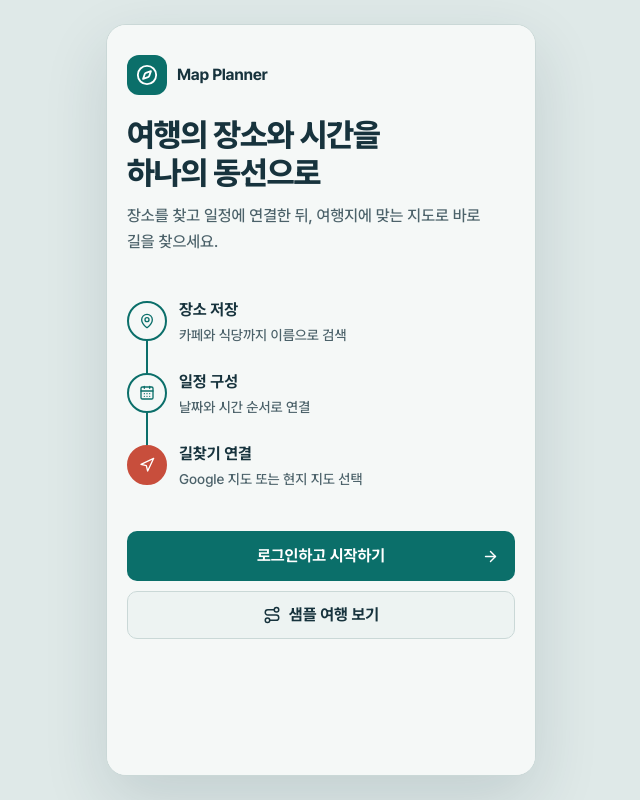
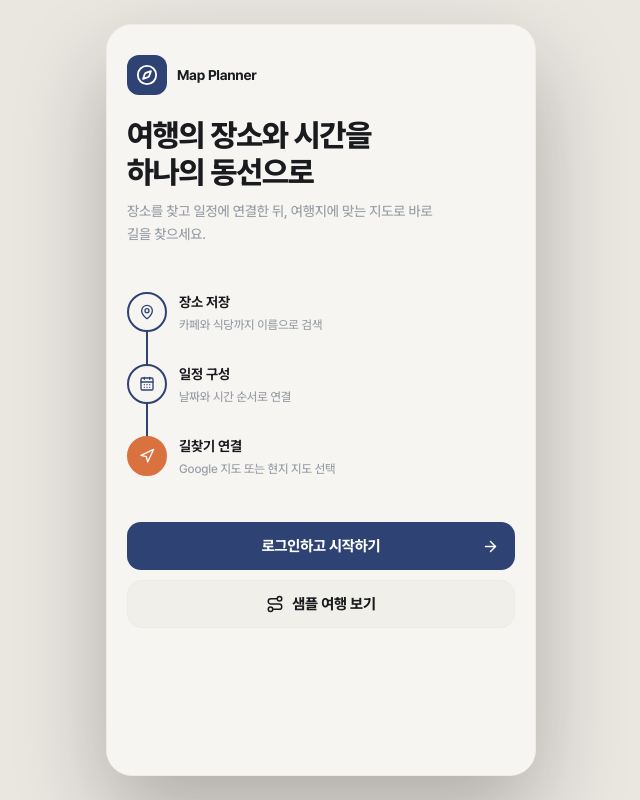
Before and after one commit to hjh6709/for_Kagoshima_travel, a React (Vite) app in the folder apps/web/: page / in a window 1280 px wide. Shown: the whole page, without its empty margins (319-959 px from the left). Built offline with nearby package versions, Linux system fonts and the light colour scheme; no server answers.

Commit message:
feat(web): iOS 리디자인 디자인 토큰(색·타이포·간격) 교체

```diff
--- a/apps/web/src/styles/tokens.css
+++ b/apps/web/src/styles/tokens.css
@@ -7,50 +7,95 @@
 }
 
 :root {
-  /* Pocket Atlas palette: route, destination, ink, and map paper. */
-  --c-route: #0b6f6a;
-  --c-route-deep: #075a57;
-  --c-route-soft: #e1f0ee;
-  --c-destination: #c84e3c;
-  --c-destination-deep: #ad3e2f;
-  --c-destination-soft: #faeae6;
-  --c-danger: #b33a3a;
-  --c-warning: #925c00;
-  --c-orange: var(--c-warning);
-  --c-success: #25734b;
-  --c-bg: #f5f8f7;
-  --c-page: #dfe9e8;
-  --c-surface: #ffffff;
-  --c-text: #17333d;
-  --c-muted: #4c626a;
-  --c-surface-cool: #edf3f2;
-  --c-danger-light: #f9e9e8;
-  --c-warning-light: #f7edd6;
-  --border-color: #cad8d7;
+  /* ---------------------------------------------------------------
+   * Map Planner — iOS-native redesign
+   * 웜 페이퍼 뉴트럴 + 더스크 인디고(선택/이동) + 선셋(지금 할 하나)
+   * 변수 이름은 기존과 동일하므로 이 파일만 교체해도 전 화면이 새 팔레트로 전환됩니다.
+   * --------------------------------------------------------------- */
+
+  /* Primary = 브랜드/선택/이동 (기존 --c-route 역할) */
+  --c-route: #2e4374;
+  --c-route-deep: #24345a;
+  --c-route-soft: #eaeef6;
+
+  /* Accent = 지금 해야 할 하나 (기존 --c-destination 역할) */
+  --c-destination: #d9723f;
+  --c-destination-deep: #c4522a;
+  --c-destination-soft: #fbede7;
+
+  --c-danger: #c4522a;
+  --c-danger-light: #fbede7;
+  --c-warning: #8a6a2f;
+  --c-warning-light: #f7efe0;
+  --c-orange: var(--c-destination);
+  --c-success: #2f7a54;
+  --c-success-soft: #e4f0e9;
+
+  /* Surfaces */
+  --c-bg: #f7f5f2;          /* 앱 배경 */
+  --c-page: #eae6e0;        /* 프레임 밖 데스크 */
+  --c-surface: #ffffff;     /* 카드 · 리스트 그룹 */
+  --c-surface-cool: #f1efea; /* 세컨더리 버튼 · 아이콘 타일 · 칩 */
+  --c-fill-strong: #e8e4dd; /* 세그먼트 트랙 · 프로그레스 트랙 */
+
+  /* Text */
+  --c-text: #191b1f;
+  --c-text-strong: #191b1f;
+  --c-ink-muted: #5a5f68;
+  --c-muted: #9aa0a8;
+  --c-faint: #a7a29a;
+
+  /* Lines */
+  --border-color: #efebe4;
+  --c-hairline: #f1efea;
   --bg-secondary: var(--c-route-soft);
-  --radius-card: 14px;
-  --radius-control: 10px;
-  --radius-sheet: 20px;
+
+  /* Shape */
+  --radius-card: 20px;
+  --radius-card-sm: 18px;
+  --radius-control: 14px;
+  --radius-chip: 8px;
+  --radius-sheet: 26px;
+  --radius-frame: 46px;
+
+  /* Elevation — 카드 기본 그림자 없음 */
   --shadow-card: none;
-  --shadow-frame: 0 24px 64px rgba(23, 51, 61, 0.14);
-  --shadow-overlay: 0 16px 40px rgba(23, 51, 61, 0.18);
+  --shadow-hero: 0 16px 34px rgba(46, 67, 116, 0.26);
+  --shadow-raised: 0 10px 26px rgba(24, 26, 32, 0.07);
+  --shadow-frame: 0 40px 90px rgba(24, 26, 32, 0.28);
+  --shadow-overlay: 0 -12px 40px rgba(24, 26, 32, 0.18);
+  --shadow-segment: 0 2px 6px rgba(24, 26, 32, 0.1);
+
+  /* Motion */
   --ease-route: cubic-bezier(0.22, 1, 0.36, 1);
+  --ease-sheet: cubic-bezier(0.32, 0.72, 0, 1);
 
-  /* Six roles keep the mobile hierarchy predictable across every trip screen. */
-  --type-display-size: 2rem;
-  --type-screen-size: 1.625rem;
-  --type-title-size: 1.25rem;
-  --type-body-size: 1rem;
-  --type-supporting-size: 0.875rem;
-  --type-label-size: 0.75rem;
-  --type-presentation-size: clamp(2rem, 9vw, 2.75rem);
-  --type-display-line: 1.18;
+  /* Type scale */
+  --type-display-size: 2.0625rem;    /* 33px — 시작 화면 헤드라인 */
+  --type-screen-size: 1.8125rem;     /* 29px — 화면 타이틀 */
+  --type-headline-size: 1.5rem;      /* 24px — hero 장소명 */
+  --type-section-size: 1.1875rem;    /* 19px — 섹션 제목 */
+  --type-title-size: 1rem;           /* 16px — 카드 제목 */
+  --type-body-size: 0.9375rem;       /* 15px */
+  --type-supporting-size: 0.8125rem; /* 13px — 메타 · 현지어 */
+  --type-label-size: 0.75rem;        /* 12px — 섹션 라벨 */
+  --type-chip-size: 0.71875rem;      /* 11.5px */
+  --type-presentation-size: clamp(1.75rem, 8vw, 2.0625rem);
+
+  --type-display-line: 1.24;
   --type-heading-line: 1.3;
   --type-body-line: 1.6;
-  --type-supporting-line: 1.5;
+  --type-supporting-line: 1.45;
   --type-label-line: 1.35;
+
+  --tracking-display: -0.035em;
+  --tracking-title: -0.025em;
+  --tracking-body: -0.01em;
+  --tracking-label: 0.06em;
+
   --font-weight-body: 500;
-  --font-weight-strong: 700;
+  --font-weight-medium: 650;
+  --font-weight-strong: 750;
   --font-weight-display: 800;
 
   color: var(--c-text);
@@ -66,5 +111,5 @@
   font-size: var(--type-body-size);
   font-weight: var(--font-weight-body);
   line-height: var(--type-body-line);
-  letter-spacing: 0;
+  letter-spacing: var(--tracking-body);
 }
```
